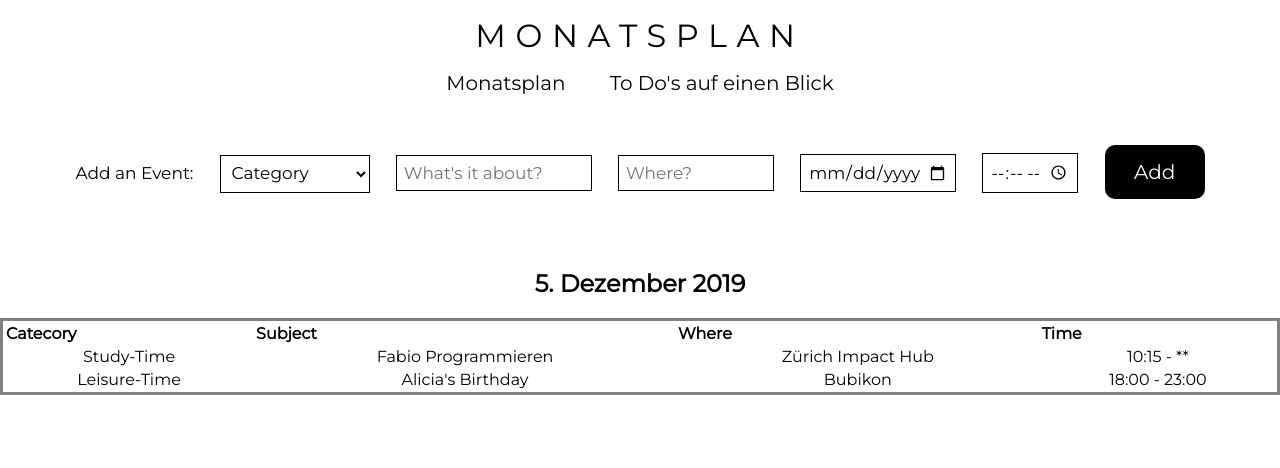
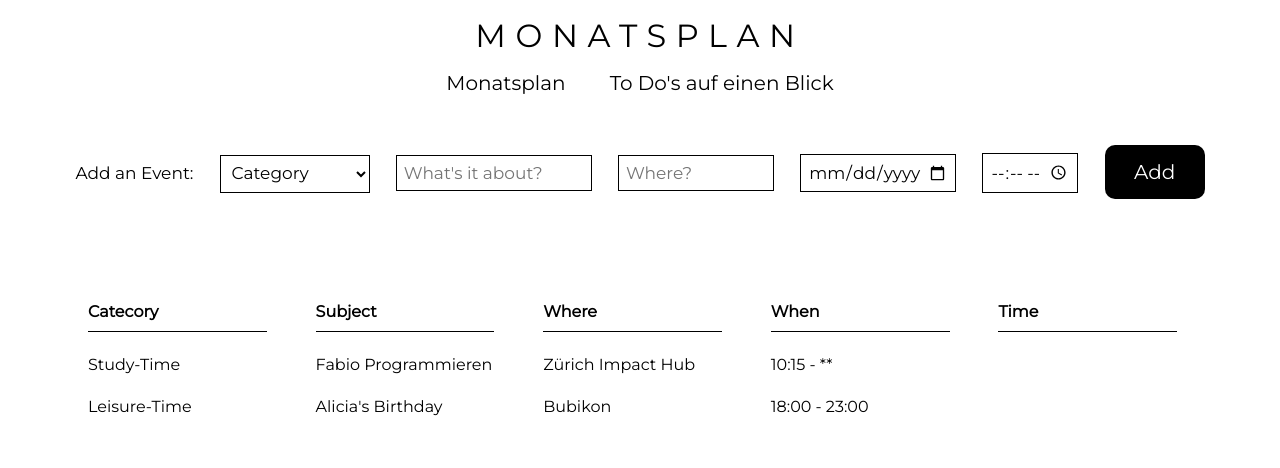
Before and after one commit to aliciafaeh/prog2, a Flask app: page /monatsplan in a window 1280 px wide. Shown: the top 468 px of the page. Run offline with Flask 2, Linux system fonts and the light colour scheme.

Commit message:
update style & index file

```diff
--- a/alice_plan/static/style.css
+++ b/alice_plan/static/style.css
@@ -4,10 +4,9 @@ html * {
 
 body {
     margin: 0;
-    background-color: whitesmoke;
+    background-color: white;
     height: 100%;
     text-align: center;
-    background-color: white;
     font-family: "Montserrat", "Arial", sans-serif;
 }
 
@@ -138,9 +137,26 @@ h1 {
 }
 
 table {
-    border-style: solid;
+    padding: 50px 70px;
+    margin-left: 15px;
 }
 
 th {
     text-align: left;
+    padding-bottom: 10px
+    margin: 20px;
+    width: 20%;
 }
+
+td {
+    text-align: left;
+    padding-top: 20px;
+}
+
+th:after {
+    content: "";
+    display: block;
+    width: 80%;
+    padding-top: 10px;
+    border-bottom: 0.5px solid black;
+}
--- a/alice_plan/templates/index.html
+++ b/alice_plan/templates/index.html
@@ -26,7 +26,7 @@
     <meta name="viewport" content="width=device-width, initial-scale=1" />
 
     <!--Einbinden von Stylesheet-->
-    <link type="text/css" rel="stylesheet" href="../static/style.css" />
+    <link rel="stylesheet" href="{{ url_for('static', filename='style.css') }}">
 
     <!--Schrift Online abrufbar, falls nicht auf Computer vorhanden-->
     <link href="https://fonts.googleapis.com/css?family=Montserrat" rel="stylesheet">
@@ -68,13 +68,12 @@
 
 </form>
 
-<h2>5. Dezember 2019</h2>
-
 <table style="width:100%">
   <tr>
     <th>Catecory</th>
     <th>Subject</th>
     <th>Where</th>
+    <th>When</th>
     <th>Time</th>
   </tr>
 
```
